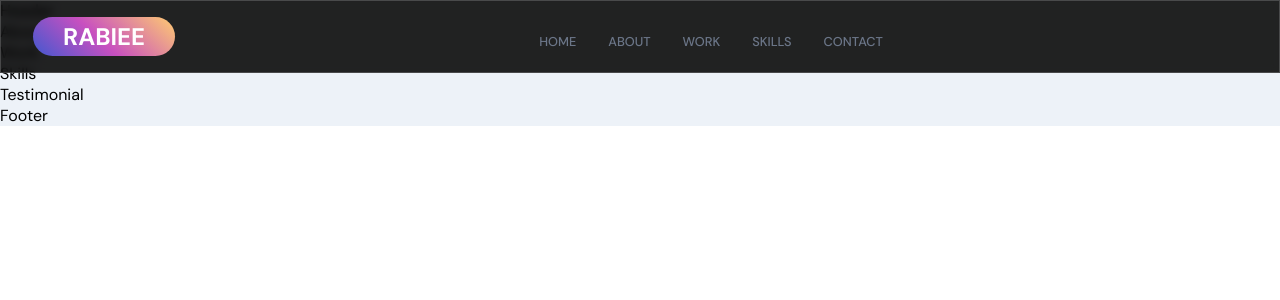
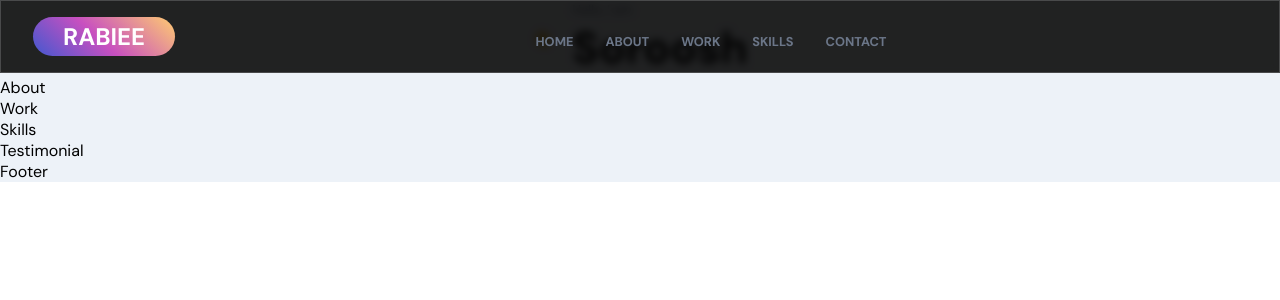
Before and after one commit to titantooth/portfolio-scss-front, a React (Vite) app in the folder portfolio2/: page / in a window 1280 px wide. Shown: the top 300 px of the page. Built offline with nearby package versions, Linux system fonts and the light colour scheme.

Commit message:
changed navbar css and started on header

```diff
--- a/portfolio2/src/components/Navbar/Navbar.scss
+++ b/portfolio2/src/components/Navbar/Navbar.scss
@@ -53,7 +53,7 @@
       text-decoration: none;
       flex-direction: column;
       text-transform: uppercase;
-      font-weight: 500;
+      font-weight: 800;
       transition: all 0.3s ease-in-out;
       &:hover {
         background: var(--gradient-one);
@@ -61,6 +61,7 @@
         -webkit-text-fill-color: transparent !important;
         background-clip: text !important;
         text-fill-color: transparent !important;
+        transform: scale(1.2);
       }
     }
 
@@ -84,7 +85,7 @@
   display: flex;
   justify-content: center;
   align-items: center;
-  background-color: var(--secondary-color);
+  background-color: rgba(211, 141, 206, 0.9);
 
   svg {
     width: 70%;
--- a/portfolio2/src/container/Header/Header.jsx
+++ b/portfolio2/src/container/Header/Header.jsx
@@ -1,8 +1,28 @@
 import React from "react";
 import "./Header.scss";
+import { motion } from "framer-motion";
+import { images } from "../../constants";
 
 const Header = () => {
-  return <div>Header</div>;
+  return (
+    <div className="app-header app-flex">
+      <motion.div
+        whileInView={{ x: [-100, 0], opacity: [0, 1] }}
+        transition={{ duration: 0.5 }}
+        className="app-header-info"
+      >
+        <div className="app-header-badge">
+          <div className="badge-cmp app-flex">
+            <span>👋</span>
+            <div style={{ marginLeft: 20 }}>
+              <p className="p-text">Hello, I am </p>
+              <h1 className="head-text">Soroosh</h1>
+            </div>
+          </div>
+        </div>
+      </motion.div>
+    </div>
+  );
 };
 
 export default Header;
```
